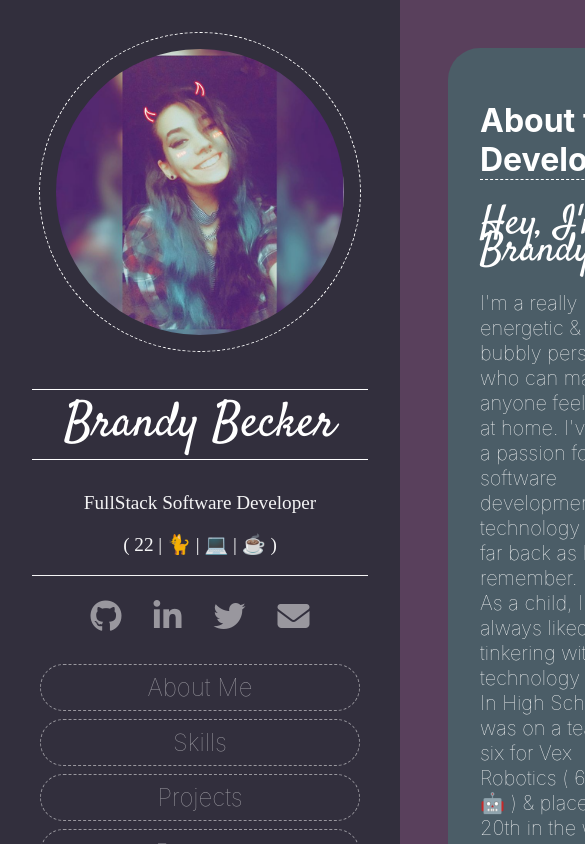
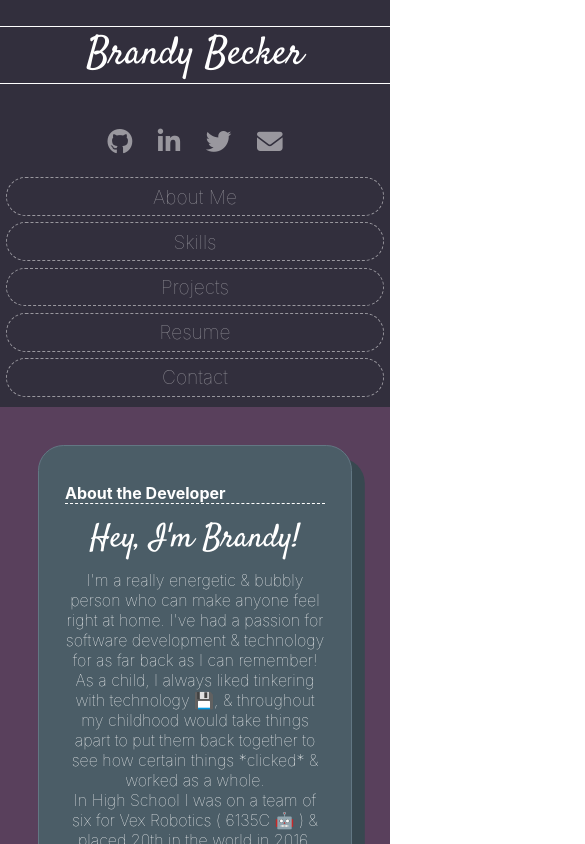
Before and after one commit to BrandyBecker/fsw-portfolio, a React (Create React App) app in the folder portfolio/: page / in a window 390 px wide. Shown: the top 844 px of the page, 585 px wide, since content can reach past the window. Built offline with nearby package versions, Linux system fonts and the light colour scheme; a web font is replaced by a local one.

Commit message:
responsive design

```diff
--- a/portfolio/src/App.css
+++ b/portfolio/src/App.css
@@ -1,5 +1,22 @@
 .App{
     display: flex;
-    flex-direction: row;
     cursor: url(cursormouse.png), auto;
 }
+
+/* Mobile */
+@media (max-width: 43em) {
+    .App{
+        flex-direction: column;
+    }
+}
+
+/* Tablet */
+@media (max-width: 82em) {
+    .App{
+        flex-direction: column;
+    }
+}
+
+/* Smaller Screens */
+@media (max-width: 82em) {
+}
--- a/portfolio/src/components/main/aboutme/About.css
+++ b/portfolio/src/components/main/aboutme/About.css
@@ -13,6 +13,8 @@
     border-radius: 2rem;
     color: white;
     background-color: var(--compliment);
+    box-shadow: 1rem 1rem #384850;
+    border: 0.01rem solid #627783;
 }
 .aboutmetitle{
     border-bottom: 0.01rem dashed white;
@@ -32,3 +34,13 @@
     box-shadow: white;
     text-shadow:0 0 1rem white;
 }
+
+/* Mobile */
+@media (max-width: 43em) {
+    .aboutmetitle{
+        font-size: 1.25rem;
+    }
+    .paragraph{
+        text-align: center;
+    }
+}
--- a/portfolio/src/components/main/aboutme/About.js
+++ b/portfolio/src/components/main/aboutme/About.js
@@ -5,7 +5,7 @@ function About() {
   return (
     <div className="About">
       <h1 class="aboutmetitle">About the Developer</h1>
-      <p class="paragraph"><span class="title">Hey, I'm Brandy! </span><br></br> <br></br>I'm a really energetic & bubbly person who can make anyone feel right at home. I've had a passion for software development & technology for as far back as I can remember. <br></br> As a child, I always liked tinkering with technology 💾! <br></br>In High School I was on a team of six for Vex Robotics ( 6135C 🤖 ) & placed 20th in the world in 2016. From there I dove deeper & deeper into the programming web - first picking up HTML, CSS, Lua & C. I attended an online coding bootcamp ( thanks Lambda! ) & spent over 2000hrs+ of time coding & where I further developed my skills in HTML & CSS, & picked up several other languages & framework, and can now say I'm more than comfortable with developing any Full Stack Web Application thrown my way! Check out some of my work below, & if you have any questions, please reach out & contact me! Thanks!</p>
+      <p class="paragraph"><span class="title">Hey, I'm Brandy! </span><br></br> <br></br>I'm a really energetic & bubbly person who can make anyone feel right at home. I've had a passion for software development & technology for as far back as I can remember! <br></br> As a child, I always liked tinkering with technology 💾, & throughout my childhood would take things apart to put them back together to see how certain things *clicked* & worked as a whole. <br></br>In High School I was on a team of six for Vex Robotics ( 6135C 🤖 ) & placed 20th in the world in 2016. From there I dove deeper & deeper into the programming web - first picking up HTML, CSS, Lua & C. I attended an online coding bootcamp ( thanks Lambda! ) & spent over 2000hrs+ of time coding & where I further developed my skills in HTML & CSS, & picked up several other languages & framework, and can now say I'm more than comfortable with developing any Full Stack Web Application thrown my way! Check out some of my work below, & if you have any questions, please reach out & contact me! Thanks!</p>
     </div>
   );
 }
--- a/portfolio/src/components/nav/Nav.css
+++ b/portfolio/src/components/nav/Nav.css
@@ -9,8 +9,6 @@
 /* Wesbite */
 .Nav {
     background-color: var(--main);
-    display: flex;
-    flex-direction: column;
     min-width: 25rem;
 }
 .pfp{
@@ -78,6 +76,28 @@ li:hover{
 }
 
 /* Mobile */
-
+@media (max-width: 43em) {
+    .info{
+        margin: 0;
+    }
+    .pfp{
+        display: none;
+    }
+    *{
+        font-size: 0.80rem;
+    }
+    .lilabout{
+        display: none;
+    }
+}
 
 /* Tablet */
+@media (max-width: 62em) {
+    /* .info{
+        margin: 0;
+    }
+    *{
+        font-size: 1rem;
+        width: 99%;
+    } */
+}
```
